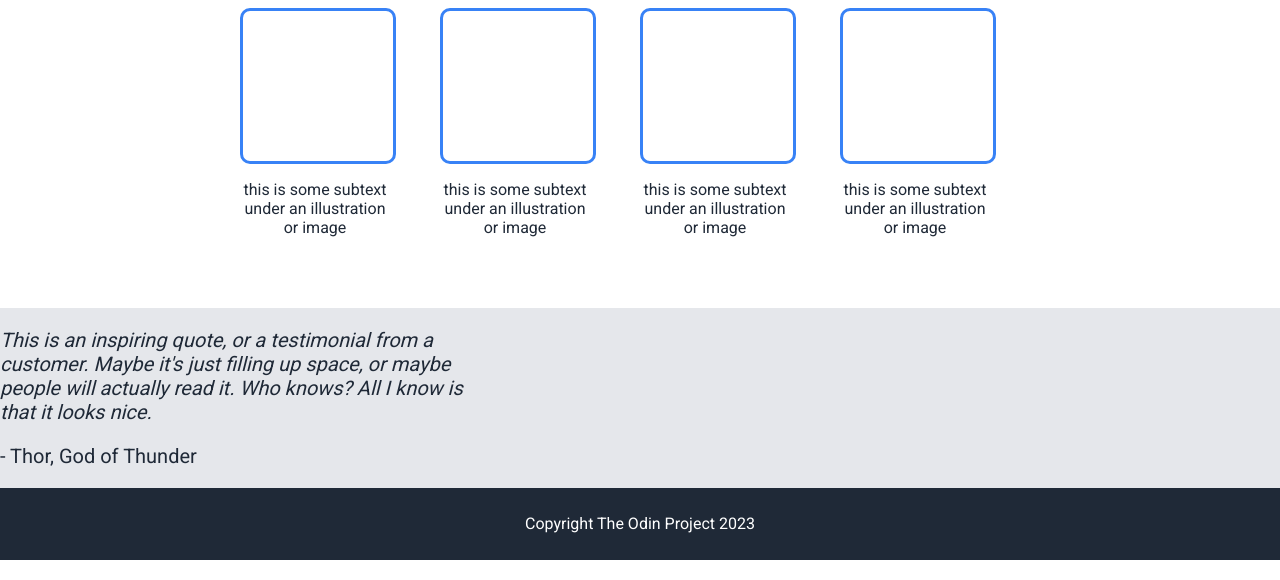
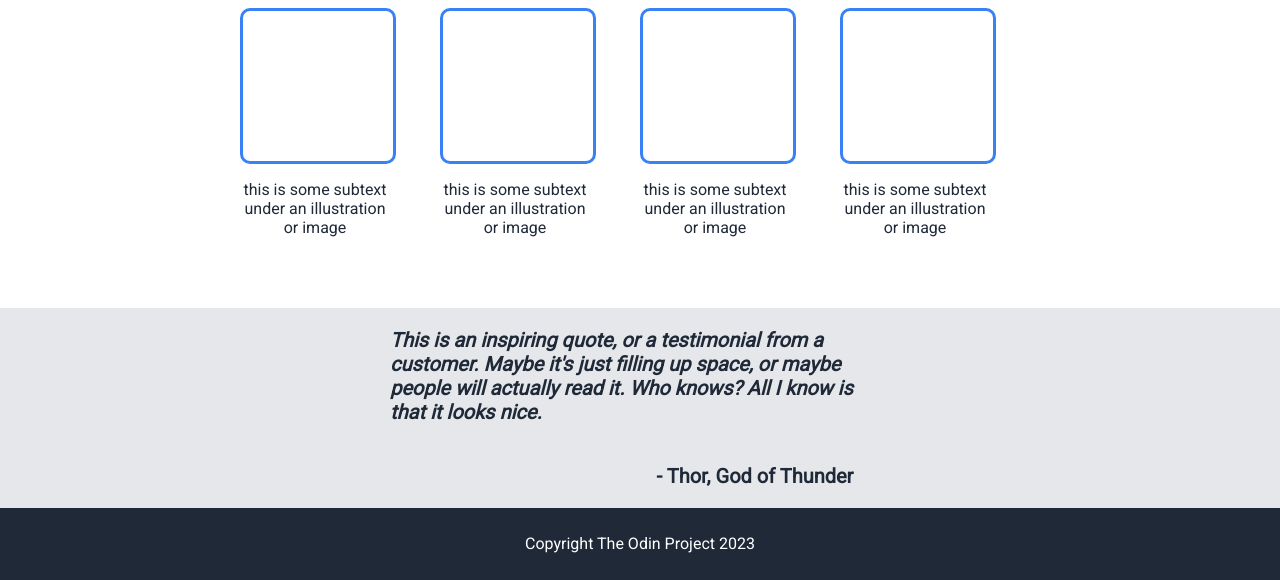
Before and after one commit to SkyeH-M/landing-page, a plain HTML site: page index.html in a window 1280 px wide. Shown: the part 544-1124 px from the top of the page. Drawn offline with Linux system fonts and the light colour scheme.

Commit message:
Check font colours for quotes section

```diff
--- a/index.html
+++ b/index.html
@@ -64,11 +64,11 @@
       </div>
     </div>
     <div class="quote-div">
-      <p class="quote">
+      <h3 class="quote">
         This is an inspiring quote, or a testimonial from a customer. Maybe it's
         just filling up space, or maybe people will actually read it. Who knows?
         All I know is that it looks nice.
-      </p>
+      </h3>
       <p>- Thor, God of Thunder</p>
     </div>
     <footer>
--- a/style.css
+++ b/style.css
@@ -125,9 +125,19 @@ button {
 .quote-div {
   background-color: #e5e7eb;
   margin-top: 100px;
+  display: flex;
+  flex-direction: column;
+  justify-content: center;
+  align-items: center;
 }
 
 .quote-div p {
+  margin-left: 230px;
+  font-weight: bold;
+}
+
+.quote-div p,
+h3 {
   font-size: 20px;
   color: #1f2937;
 }
@@ -135,7 +145,7 @@ button {
 .quote {
   font-style: italic;
   max-width: 500px;
-  display: flex;
+  justify-content: center;
 }
 
 footer {
```
